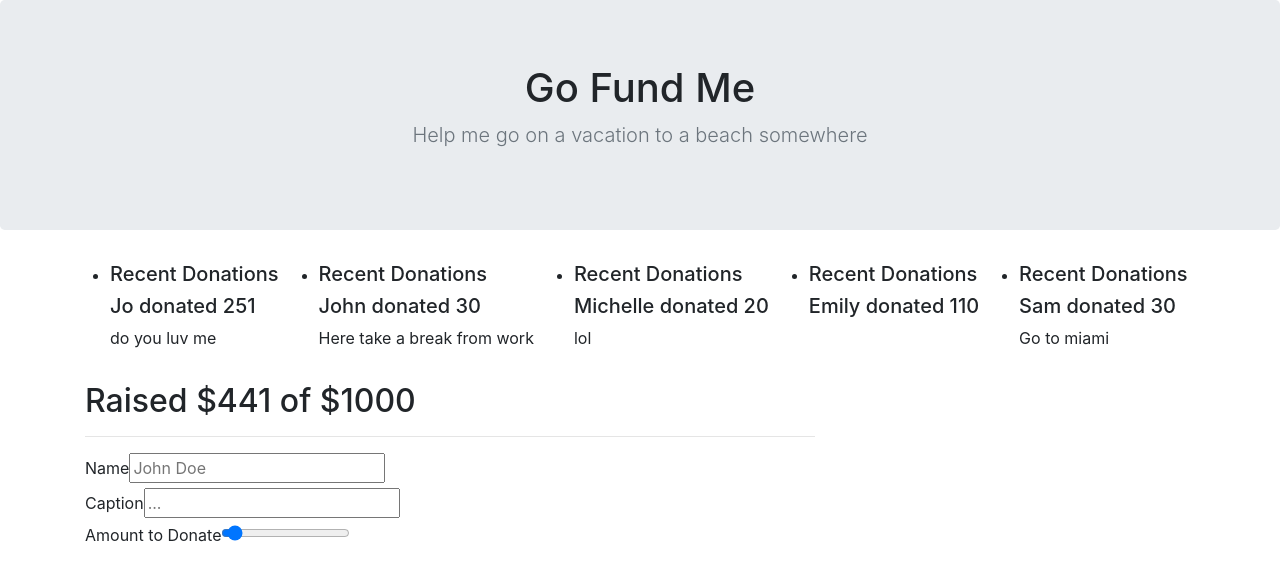
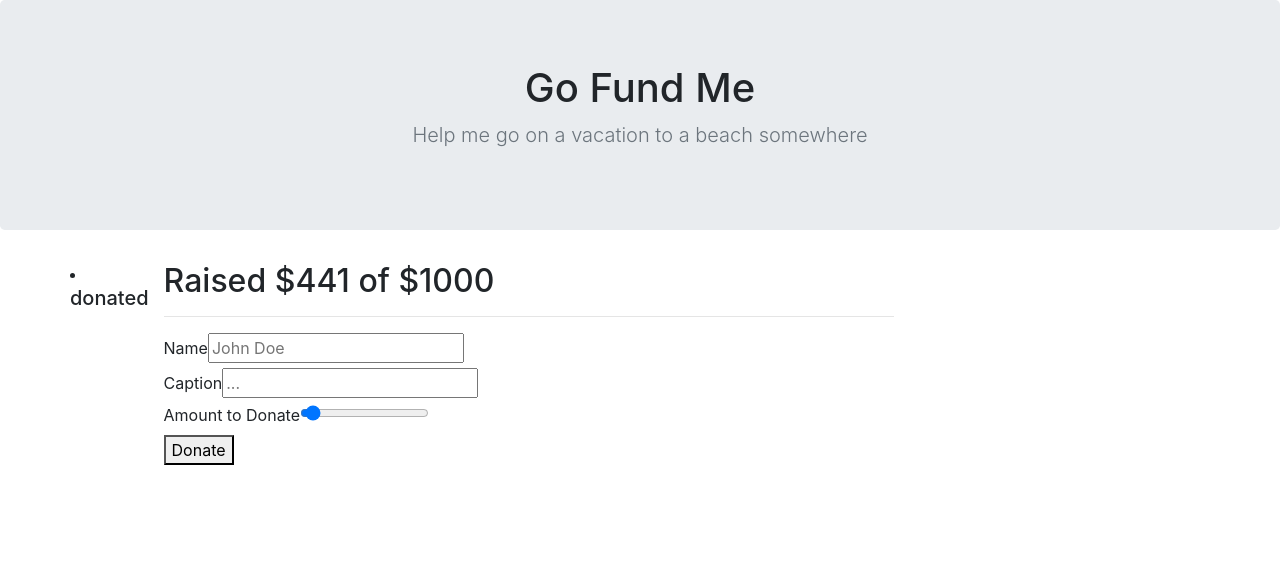
Before and after one commit to joinpursuit/Pursuit-Core-Web-Props-Lab-Tested, a React (Create React App) app: page / in a window 1280 px wide. Shown: the top 580 px of the page. Built offline with nearby package versions, Linux system fonts and the light colour scheme.

Commit message:
test file problem

```diff
--- a/src/App.js
+++ b/src/App.js
@@ -3,7 +3,7 @@ import React from "react";
 import TopBar from "./Components/TopBar";
 
 import "./App.css";
-import RecentDonations from "./Components/RecentDonations";
+import RecentDonations from "./Components/Donation";
 import Progress from "./Components/Progress"
 import DonationForm from "./Components/DonationForm";
 
@@ -51,16 +51,9 @@ export default class App extends React.Component {
         <TopBar />
         <div className="container">
           <div className="row">
-            {donations.map((user) => (
-              <RecentDonations
-                amount={user.amount}
-                caption={user.caption}
-                name={user.name}
-              />
-            ))}
-
+              <RecentDonations donations={donations}/>
             <div className="col-8">
-              <Progress total = {amount.total} goal = {amount.goal}/>
+              <Progress total={amount.total} goal={amount.goal} />
               <hr />
               <DonationForm />
             </div>
--- /dev/null
+++ b/src/Components/Donation.js
@@ -0,0 +1,16 @@
+import React from "react";
+
+const Donation = (props) => {
+  let { amount, caption, name } = props;
+
+  return (
+    <li>
+      <div>
+        <h5>{name} donated {amount}</h5>
+        {caption}
+      </div>
+    </li>
+  )
+};
+
+export default Donation;
--- a/src/Components/DonationForm.js
+++ b/src/Components/DonationForm.js
@@ -6,6 +6,7 @@ const DonationForm = () => {
     <div><label>Name</label><input placeholder="John Doe"></input></div>
     <div><label>Caption</label><input placeholder="..."></input></div>
     <div><label>Amount to Donate</label><input type="range" id="donation"  min="5" max="1000"></input></div>
+    <button>Donate</button>
   </form>
   );
 };
--- a/src/Components/RecentDonations.js
+++ b/src/Components/RecentDonations.js
@@ -1,15 +1,24 @@
-import React from "react";
+import React from 'react'
+import Donation from './Donation'
 
-const RecentDonations = (props) => {
-  let { amount, caption, name } = props;
+const RecentDonations = (props) =>{
 
-  return (<ul>
-    <li>
-      <h5>Recent Donations</h5>
-      <h5>{name} donated {amount}</h5>
-      <p>{caption}</p>
-    </li>
-  </ul>)
-};
+    return(
+
+    <ul>
+        <h5>Recent Donations</h5>
+        <Donation />
+
+    </ul>);
+}
 
 export default RecentDonations;
+
+// {donations.map((user) => (
+//     <RecentDonations
+//       amount={user.amount}
+//       caption={user.caption}
+//       name={user.name}
+//       key ={user.id}
+//     />
+//   ))}
```
